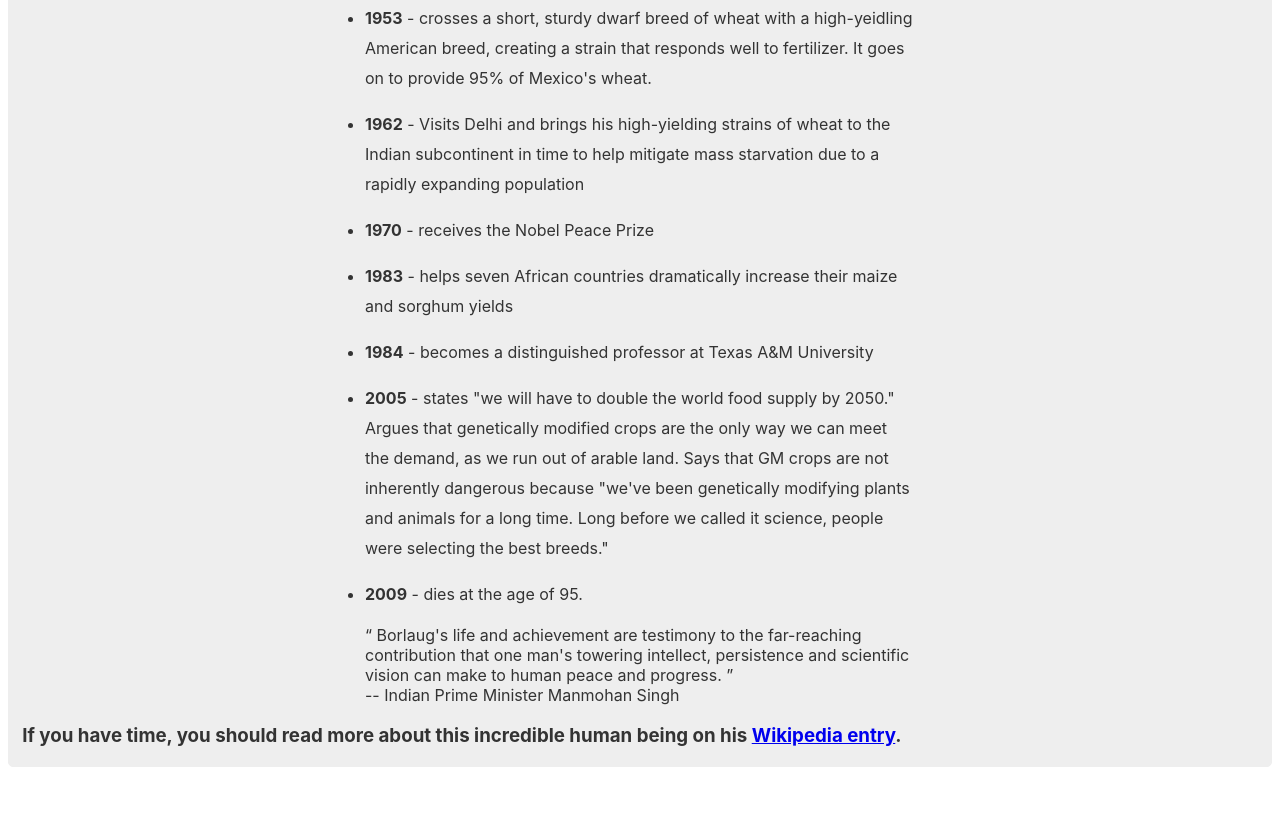
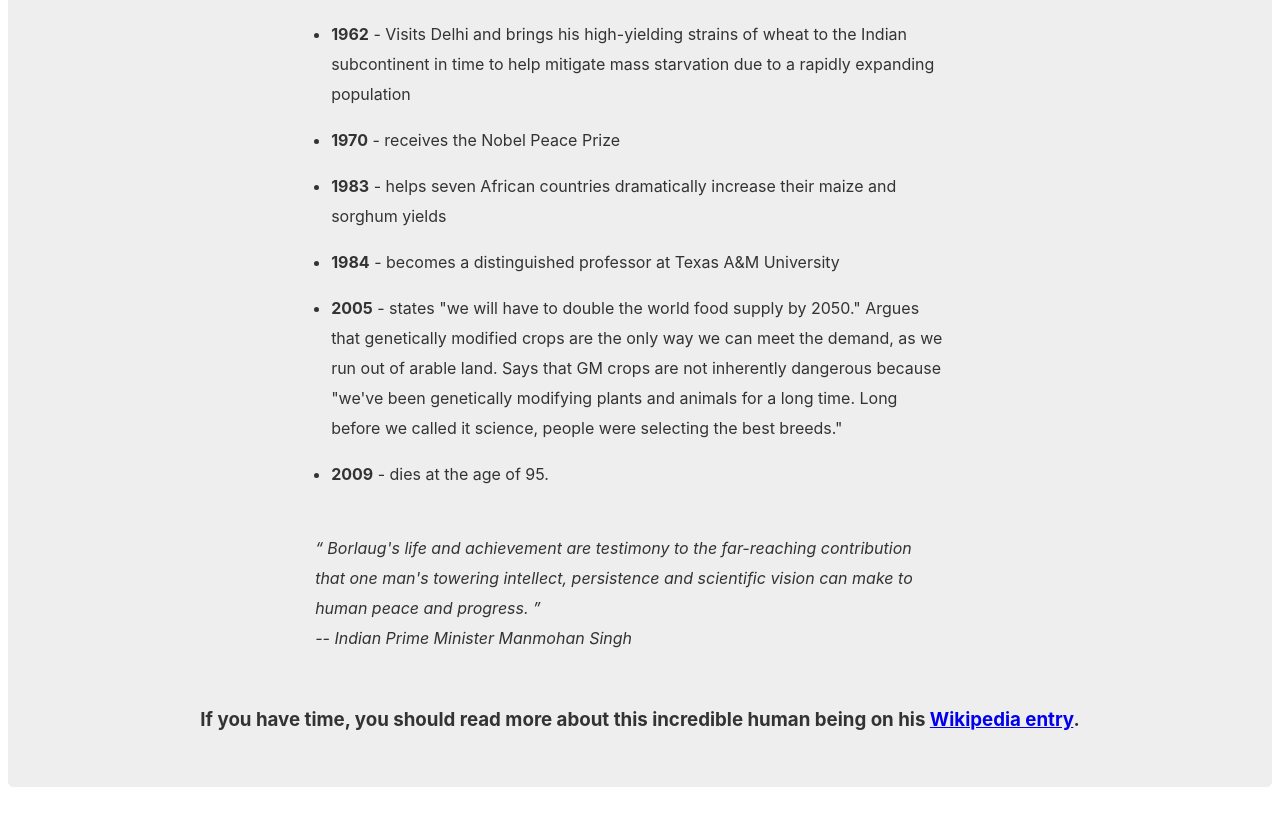
Before and after one commit to Muhammad-Uzair99/Tribute-Page, a plain HTML site: page index.html in a window 1280 px wide. Shown: the part 1832-2649 px from the top of the page. Drawn offline with Linux system fonts and the light colour scheme.

Commit message:
added styles to quote and wikipedia entry

```diff
--- a/styles.css
+++ b/styles.css
@@ -58,6 +58,7 @@ article {
 
 #image {
     width: 90%;
+    height: auto;
     min-width: 270px;
     max-width: 1024px;
     object-fit: cover;
@@ -65,7 +66,6 @@ article {
 }
 
 #img-caption {
-
     margin: 1.6rem auto 0.6rem auto;
     width: 90%;
     min-width: 270px;
@@ -73,14 +73,16 @@ article {
 }
 
 #tribute-info {
-    width: max(550px, 5.5vw);
+    width: 50%;
+    min-width: 270px;
     margin: 0 auto;
 }
 
-#tribute-info h3 {
+h3 {
     text-align: center;
     margin: 5.5rem auto;
     font-weight: 700;
+    width: 100%;
 }
 
 #tribute-info ul {
@@ -89,8 +91,24 @@ article {
     display: flex;
     flex-direction: column;
     gap: 1.6rem;
+    width: 100%;
 }
 
-#tribute-info ul li {
+#tribute-info ul li, #tribute-info p {
     line-height: 3rem;
+    width: 100%;
 }
+
+#tribute-info p {
+    width: 100%;
+    margin: 4.4rem -1.6rem;
+    font-style: italic;
+}
+
+#tribute-link:hover {
+    font-size: 2rem;
+}
+
+#tribute-link:active {
+    color: #000;
+}
```
